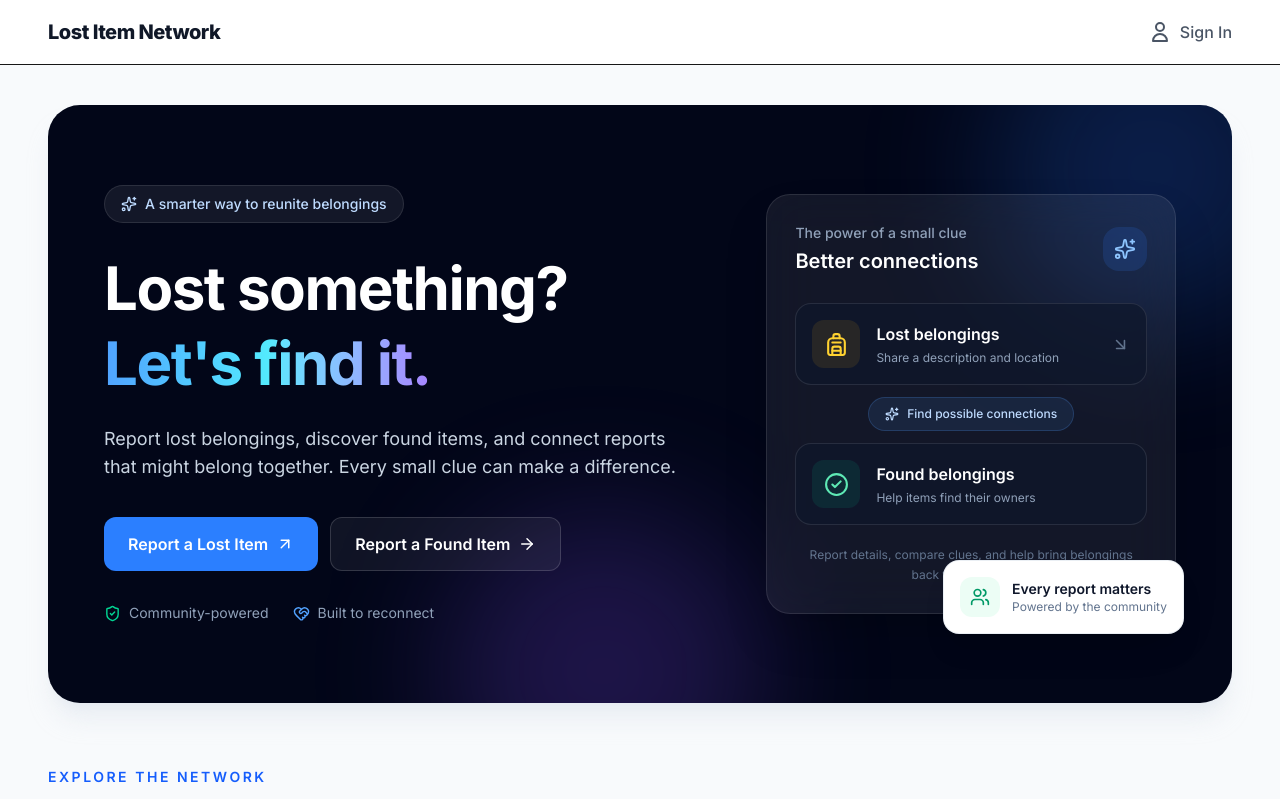
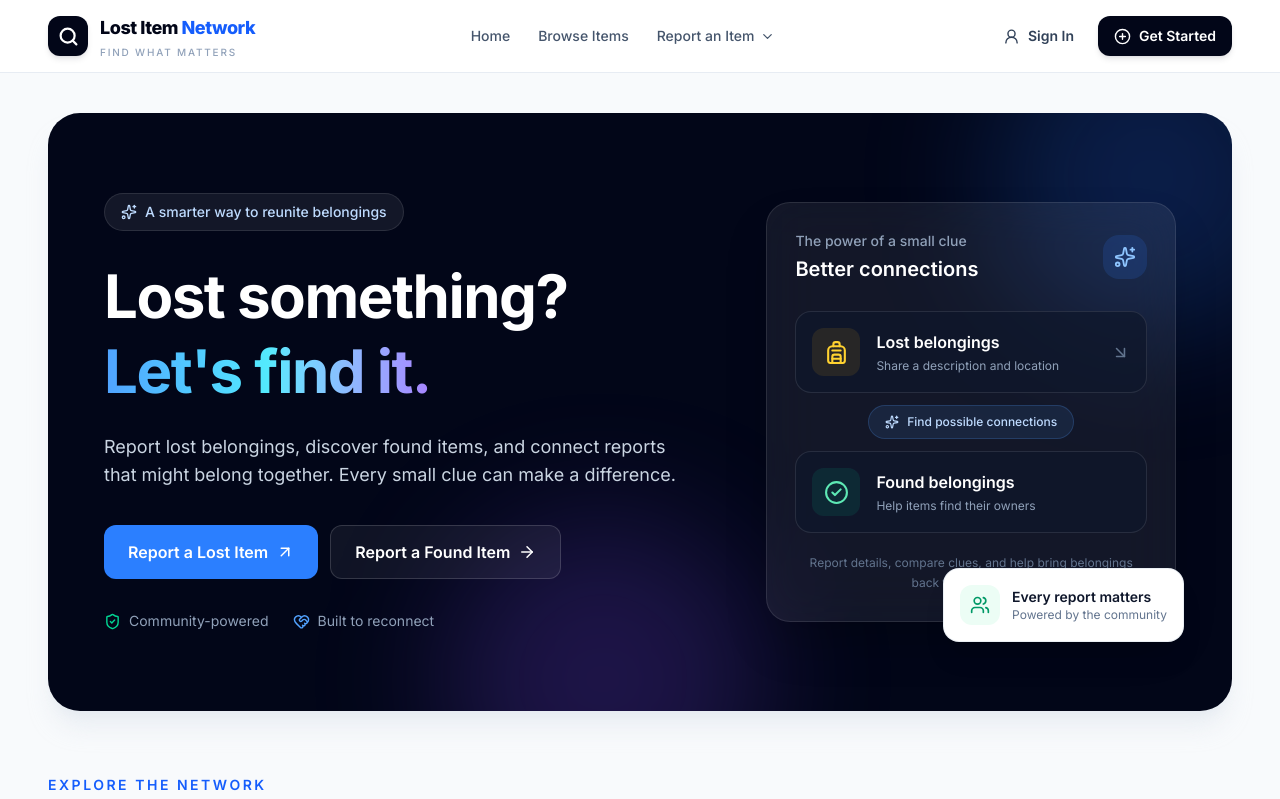
Before and after one commit to PramodikaDulanja/lost-item-finder, a Next.js app in the folder frontend/: page / in a window 1280 px wide. Shown: the top 799 px of the page. Built offline with nearby package versions, Linux system fonts and the light colour scheme.

Commit message:
update navbar

```diff
--- a/frontend/src/components/Navbar.tsx
+++ b/frontend/src/components/Navbar.tsx
@@ -1,42 +1,207 @@
+"use client";
+
+import { useState } from "react";
 import Link from "next/link";
+import {
+  Search,
+  Menu,
+  X,
+  PlusCircle,
+  UserRound,
+  ChevronDown,
+  PackageSearch,
+} from "lucide-react";
 
 export default function Navbar() {
+  const [mobileMenuOpen, setMobileMenuOpen] = useState(false);
+
+  const closeMenu = () => setMobileMenuOpen(false);
+
   return (
-    <nav className="border-b bg-white sticky top-0 z-50">
-      {/* <div className="max-w-7xl mx-auto px-4 sm:px-6 lg:px-8"> */}
-      <div className="w-full px-4 sm:px-6 lg:px-8 xl:px-12">
-        <div className="flex justify-between h-16 items-center">
+    <nav className="sticky top-0 z-50 border-b border-slate-200/80 bg-white/95 backdrop-blur-xl">
+      <div className="mx-auto w-full px-4 sm:px-6 lg:px-8 xl:px-12">
+        <div className="flex h-[72px] items-center justify-between gap-4">
+          {/* Logo */}
           <Link
             href="/"
-            className="text-xl font-extrabold text-gray-900 tracking-tight"
+            onClick={closeMenu}
+            className="group flex shrink-0 items-center gap-3"
           >
-            Lost Item Network
+            <div className="flex h-10 w-10 items-center justify-center rounded-xl bg-slate-950 text-white shadow-md shadow-slate-900/10 transition group-hover:bg-blue-600">
+              <Search size={21} strokeWidth={2.5} />
+            </div>
+
+            <div className="leading-tight">
+              <span className="block text-base font-extrabold tracking-tight text-slate-950 sm:text-lg">
+                Lost Item
+                <span className="text-blue-600"> Network</span>
+              </span>
+              <span className="mt-1 hidden text-[10px] font-medium uppercase tracking-[0.18em] text-slate-400 sm:block">
+                Find what matters
+              </span>
+            </div>
           </Link>
 
-          <div className="flex items-center">
+          {/* Desktop navigation */}
+          <div className="hidden items-center gap-7 lg:flex">
+            <Link
+              href="/"
+              className="text-sm font-medium text-slate-600 transition hover:text-blue-600"
+            >
+              Home
+            </Link>
+
+            <Link
+              href="/#recent-items"
+              className="text-sm font-medium text-slate-600 transition hover:text-blue-600"
+            >
+              Browse Items
+            </Link>
+
+            <div className="group relative">
+              <button
+                type="button"
+                className="flex items-center gap-1.5 text-sm font-medium text-slate-600 transition hover:text-blue-600"
+              >
+                Report an Item
+                <ChevronDown
+                  size={15}
+                  className="transition-transform group-hover:rotate-180"
+                />
+              </button>
+
+              <div className="invisible absolute left-0 top-full z-50 w-56 translate-y-2 pt-3 opacity-0 transition-all duration-200 group-hover:visible group-hover:translate-y-0 group-hover:opacity-100 group-focus-within:visible group-focus-within:translate-y-0 group-focus-within:opacity-100">
+                <div className="rounded-2xl border border-slate-100 bg-white p-2 shadow-xl shadow-slate-900/10">
+                  <Link
+                    href="/report-lost"
+                    className="flex items-center gap-3 rounded-xl p-3 transition hover:bg-blue-50"
+                  >
+                    <span className="flex h-9 w-9 items-center justify-center rounded-lg bg-blue-100 text-blue-600">
+                      <Search size={18} />
+                    </span>
+                    <span>
+                      <span className="block text-sm font-semibold text-slate-800">
+                        Lost an item?
+                      </span>
+                      <span className="mt-1 block text-xs text-slate-500">
+                        Report something missing
+                      </span>
+                    </span>
+                  </Link>
+
+                  <Link
+                    href="/report-found"
+                    className="flex items-center gap-3 rounded-xl p-3 transition hover:bg-emerald-50"
+                  >
+                    <span className="flex h-9 w-9 items-center justify-center rounded-lg bg-emerald-100 text-emerald-600">
+                      <PackageSearch size={18} />
+                    </span>
+                    <span>
+                      <span className="block text-sm font-semibold text-slate-800">
+                        Found an item?
+                      </span>
+                      <span className="mt-1 block text-xs text-slate-500">
+                        Help return it to its owner
+                      </span>
+                    </span>
+                  </Link>
+                </div>
+              </div>
+            </div>
+          </div>
+
+          {/* Desktop actions */}
+          <div className="hidden shrink-0 items-center gap-3 sm:flex">
             <Link
               href="/signin"
-              className="flex items-center text-gray-600 hover:text-black transition-colors"
+              className="inline-flex items-center gap-2 rounded-xl px-3 py-2.5 text-sm font-semibold text-slate-700 transition hover:bg-slate-100 hover:text-slate-950"
             >
-              <svg
-                xmlns="http://www.w3.org/2000/svg"
-                className="h-6 w-6 sm:mr-2"
-                fill="none"
-                viewBox="0 0 24 24"
-                stroke="currentColor"
-              >
-                <path
-                  strokeLinecap="round"
-                  strokeLinejoin="round"
-                  strokeWidth={2}
-                  d="M16 7a4 4 0 11-8 0 4 4 0 018 0zM12 14a7 7 0 00-7 7h14a7 7 0 00-7-7z"
-                />
-              </svg>
-              <span className="hidden sm:inline font-medium">Sign In</span>
+              <UserRound size={17} />
+              Sign In
+            </Link>
+
+            <Link
+              href="/signup"
+              className="inline-flex items-center gap-2 rounded-xl bg-slate-950 px-4 py-2.5 text-sm font-semibold text-white shadow-md shadow-slate-900/10 transition hover:bg-blue-600"
+            >
+              <PlusCircle size={17} />
+              Get Started
+            </Link>
+          </div>
+
+          {/* Mobile menu button */}
+          <button
+            type="button"
+            onClick={() => setMobileMenuOpen(!mobileMenuOpen)}
+            aria-label={mobileMenuOpen ? "Close menu" : "Open menu"}
+            aria-expanded={mobileMenuOpen}
+            className="flex h-10 w-10 items-center justify-center rounded-xl border border-slate-200 text-slate-700 transition hover:bg-slate-100 sm:hidden"
+          >
+            {mobileMenuOpen ? <X size={21} /> : <Menu size={21} />}
+          </button>
+        </div>
+      </div>
+
+      {/* Mobile navigation */}
+      {mobileMenuOpen && (
+        <div className="border-t border-slate-100 bg-white px-4 pb-5 pt-3 shadow-lg sm:hidden">
+          <div className="space-y-1">
+            <Link
+              href="/"
+              onClick={closeMenu}
+              className="block rounded-xl px-4 py-3 text-sm font-medium text-slate-700 transition hover:bg-slate-50 hover:text-blue-600"
+            >
+              Home
+            </Link>
+
+            <Link
+              href="/#recent-items"
+              onClick={closeMenu}
+              className="block rounded-xl px-4 py-3 text-sm font-medium text-slate-700 transition hover:bg-slate-50 hover:text-blue-600"
+            >
+              Browse Items
+            </Link>
+
+            <Link
+              href="/report-lost"
+              onClick={closeMenu}
+              className="flex items-center gap-3 rounded-xl px-4 py-3 text-sm font-medium text-slate-700 transition hover:bg-blue-50 hover:text-blue-600"
+            >
+              <Search size={17} />
+              Report a Lost Item
+            </Link>
+
+            <Link
+              href="/report-found"
+              onClick={closeMenu}
+              className="flex items-center gap-3 rounded-xl px-4 py-3 text-sm font-medium text-slate-700 transition hover:bg-emerald-50 hover:text-emerald-600"
+            >
+              <PackageSearch size={17} />
+              Report a Found Item
+            </Link>
+          </div>
+
+          <div className="mt-4 grid grid-cols-2 gap-3 border-t border-slate-100 pt-4">
+            <Link
+              href="/signin"
+              onClick={closeMenu}
+              className="flex items-center justify-center gap-2 rounded-xl border border-slate-200 px-3 py-3 text-sm font-semibold text-slate-700 transition hover:bg-slate-50"
+            >
+              <UserRound size={16} />
+              Sign In
+            </Link>
+
+            <Link
+              href="/signup"
+              onClick={closeMenu}
+              className="flex items-center justify-center gap-2 rounded-xl bg-slate-950 px-3 py-3 text-sm font-semibold text-white transition hover:bg-blue-600"
+            >
+              Get Started
+              <PlusCircle size={16} />
             </Link>
           </div>
         </div>
-      </div>
+      )}
     </nav>
   );
 }
```
